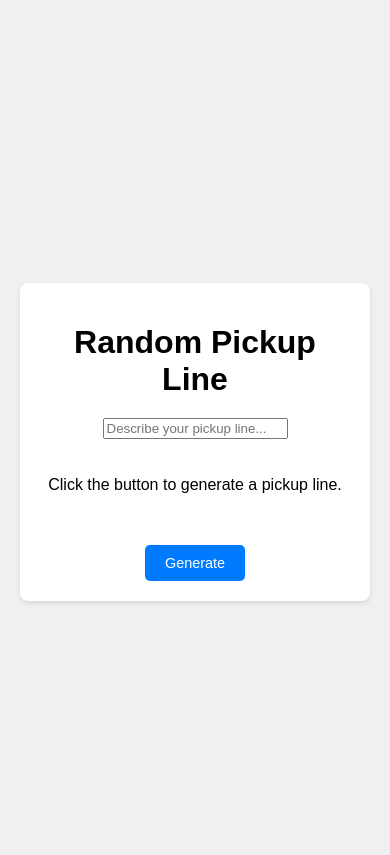
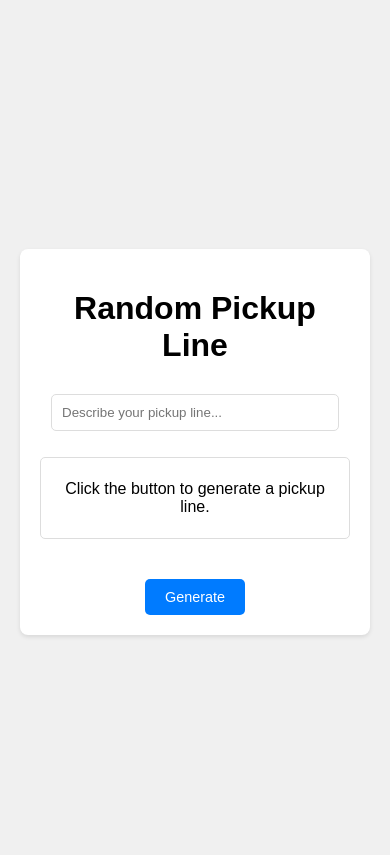
Before and after one commit to wil1974/pickuplines, a Flask app: page / in a window 390 px wide. Shown: the top 855 px of the page. Run offline with Flask 3, Linux system fonts and the light colour scheme.

Commit message:
style: Improve layout and appearance of pickup lines

```diff
--- a/static/script.js
+++ b/static/script.js
@@ -23,7 +23,8 @@ async function generatePickupLine() {
             p.textContent = line;
             pickupLineDisplay.appendChild(p);
         });
-    } catch (error) {
+    }
+    catch (error) {
         console.error("Failed to fetch pickup line:", error);
         pickupLineDisplay.textContent = "Failed to load pickup line.";
     }
--- a/static/style.css
+++ b/static/style.css
@@ -26,10 +26,19 @@ h1 {
 #pickupLine {
     font-size: 1.2em;
     margin-bottom: 30px;
+    margin-bottom: 30px;
     min-height: 60px;
     display: flex;
+    flex-direction: column;
     align-items: center;
     justify-content: center;
+    border: 1px solid #ddd;
+    padding: 10px;
+    border-radius: 5px;
+}
+
+#pickupLine p {
+    margin: 5px 0;
 }
 
 button {
@@ -41,6 +50,7 @@ button {
     border-radius: 5px;
     cursor: pointer;
     transition: background-color 0.3s ease;
+    margin-top: 10px;
 }
 
 button:hover {
@@ -57,4 +67,12 @@ button:hover {
     button {
         font-size: 0.9em;
     }
+    input[type="text"] {
+        padding: 10px;
+        margin: 10px 0;
+        border: 1px solid #ddd;
+        border-radius: 5px;
+        width: calc(100% - 22px);
+        box-sizing: border-box;
+    }
 }
```
